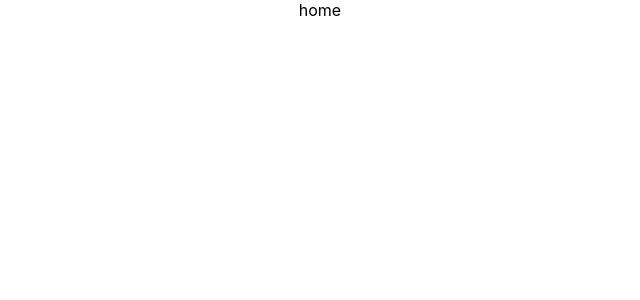
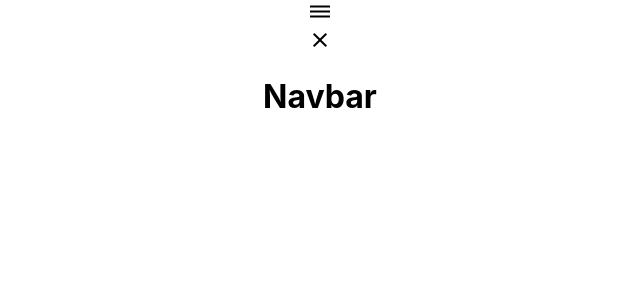
Before and after one commit to Matias-Hernandez01/gallardolautaro, a React (Create React App) app: page / in a window 1280 px wide. Shown: the top 300 px of the page, without its empty margins (320-960 px from the left). Built offline with nearby package versions, Linux system fonts and the light colour scheme.

Commit message:
new changes

```diff
--- a/package.json
+++ b/package.json
@@ -3,10 +3,15 @@
   "version": "0.1.0",
   "private": true,
   "dependencies": {
+    "@emotion/react": "^11.14.0",
+    "@emotion/styled": "^11.14.0",
+    "@mui/icons-material": "^6.4.7",
+    "@mui/material": "^6.4.7",
     "@testing-library/dom": "^10.4.0",
     "@testing-library/jest-dom": "^6.6.3",
     "@testing-library/react": "^16.2.0",
     "@testing-library/user-event": "^13.5.0",
+    "bootstrap": "^5.3.3",
     "react": "^19.0.0",
     "react-dom": "^19.0.0",
     "react-scripts": "5.0.1",
--- /dev/null
+++ b/src/components/ButtonMenu/ButtonMenu.jsx
@@ -0,0 +1,24 @@
+import DehazeIcon from '@mui/icons-material/Dehaze';
+import ClearIcon from '@mui/icons-material/Clear';
+import { useState } from 'react';
+
+const ButtonMenu = () => {
+
+  const [ buttonState, setButtonState] = useState(false);
+
+  const buttonOn = ()=>{
+    setButtonState();
+
+  }
+
+  return (
+    <div className="divConteiner">
+      <div className="boxButton"  >
+       <DehazeIcon/>
+      </div>
+      <ClearIcon />
+    </div>
+  )
+}
+
+export default ButtonMenu
--- /dev/null
+++ b/src/components/Navbar/Navbar.jsx
@@ -0,0 +1,13 @@
+import ButtonMenu from "../ButtonMenu/ButtonMenu";
+
+const Navbar = () => {
+  return (
+    <div className="divContainer">
+      <ButtonMenu />
+      <h1 className="title">Navbar</h1>
+    </div>
+
+  )
+}
+
+export default Navbar;
--- /dev/null
+++ b/src/components/Navbar/Navbar.module.css
@@ -0,0 +1,5 @@
+.divContainer{
+  width: 100%;
+  height: 100%;
+  background-color: black;
+}
--- a/src/components/carrousel/carrousel.jsx
+++ b/src/components/carrousel/carrousel.jsx
@@ -1,9 +1,7 @@
-import React from 'react'
-
-const carrousel = () => {
+const Carrousel = () => {
   return (
     <div>carrousel</div>
   )
 }
 
-export default carrousel
+export default Carrousel
--- /dev/null
+++ b/src/components/index.js
@@ -0,0 +1,3 @@
+export { default as Carrousel} from "./Carrousel/Carrousel"
+export { default as Navbar } from "./Navbar/Navbar"
+export { default as ButtonMenu} from "./ButtonMenu/ButtonMenu"
--- a/src/views/home/Home.jsx
+++ b/src/views/home/Home.jsx
@@ -1,8 +1,13 @@
 import React from 'react'
+import { Navbar } from '../../components'
 
 const Home = () => {
   return (
-    <div className='container'>home</div>
+    <div className='container'>
+      <div className="navBar">
+        <Navbar/>
+      </div>
+    </div>
   )
 }
 
--- a/src/views/home/home.module.css
+++ b/src/views/home/home.module.css
@@ -1,6 +1,12 @@
 .container{
-  width: 300px;
-  height: 300px;
-  background-color: "black";
+  width: 1200px;
+  height: 1200px;
+  background-color: black;
 
 }
+
+.navBar{
+  background-color: black;
+  width: 100%;
+  height: 100%;
+}
```
Also changed, not shown: src/components/ButtonMenu/ButtonMenu.module.css (added), src/views/pictures/pictures.jsx (added), src/views/pictures/pictures.module.css (added), 1 other file (tests, documents, lock files or other folders).
